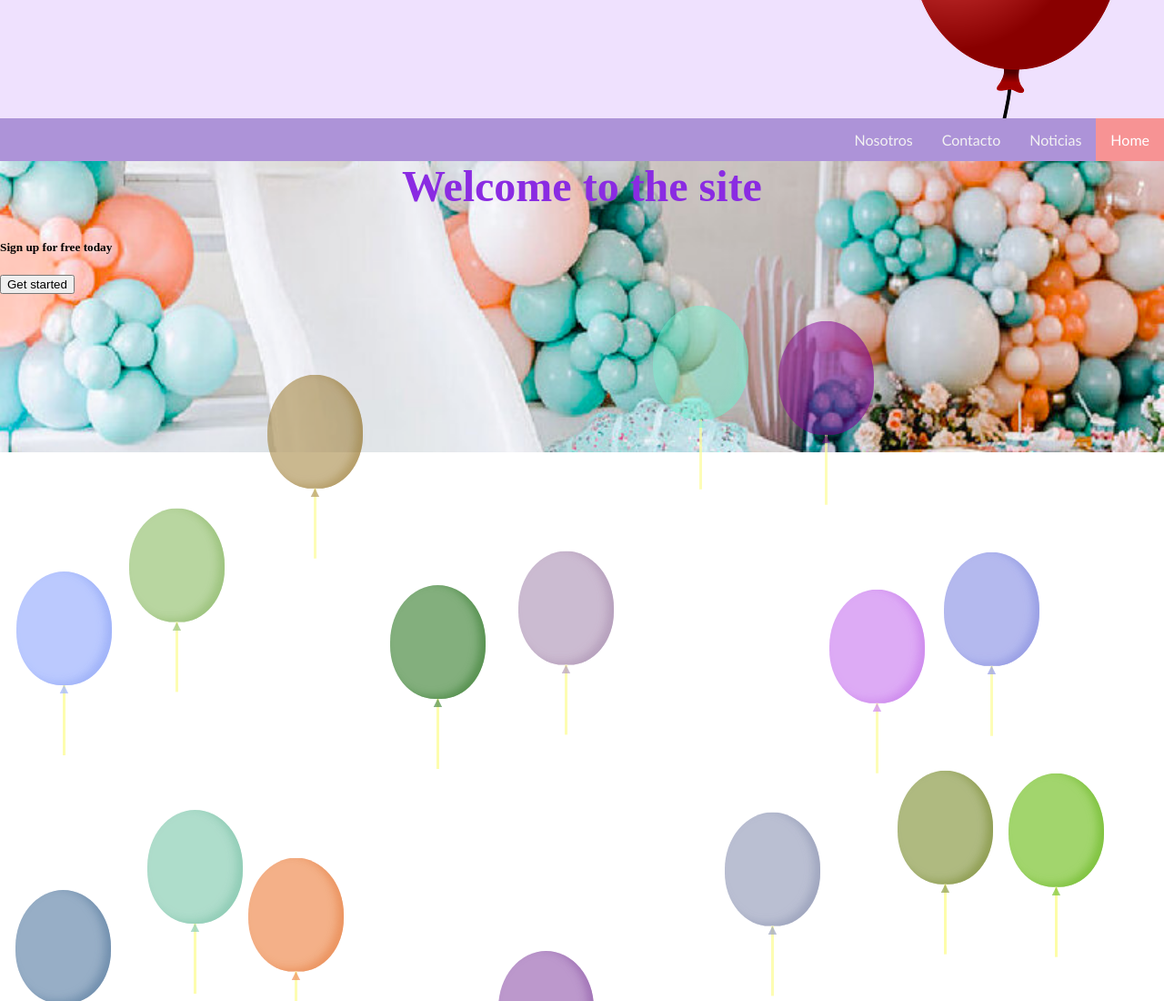
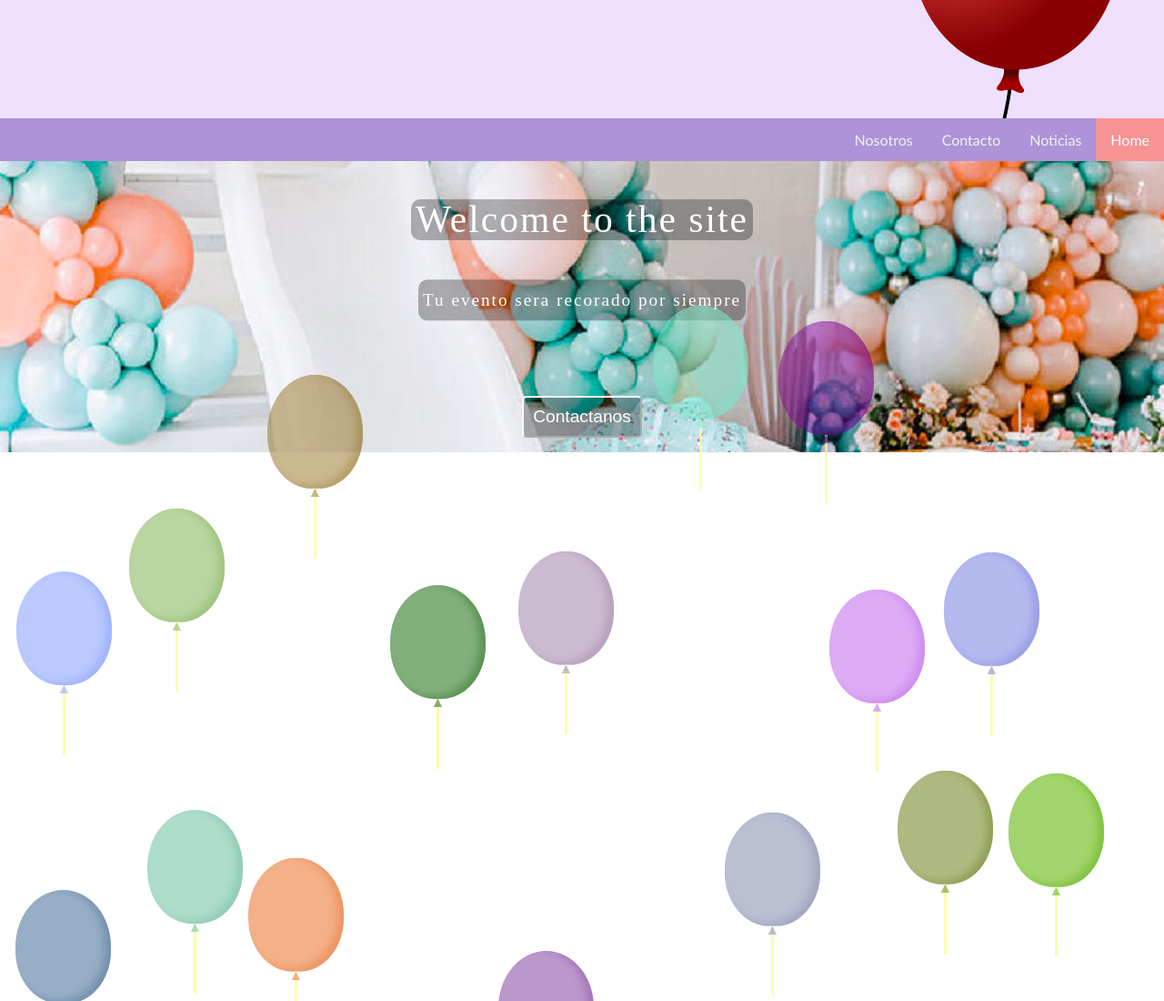
Before and after one commit to rgueta/balloons, a plain HTML site: page index.html in a window 1280 px wide. Shown: the top 1100 px of the page at 91% size. Drawn offline with Linux system fonts and the light colour scheme.

Commit message:
changed titles on banner

```diff
--- a/css/index.css
+++ b/css/index.css
@@ -53,26 +53,97 @@ body {
     color: white;
   }
 
-
-
   /* banner ------------------------------------- */
   .banner{
     background-position:right center;
     background-image: url(../imgs/work1.jpg);
     background-repeat: no-repeat;
     background-size:cover;
+    display: block;
     height: 40vh;
-    margin-top: -32px;
+    margin-top: 0px;
+    position: relative;
     width: 100%;
-    z-index: -1;
   }
 
-  .banner  > #BannerTitle1{
-    color: blueviolet;
-    font-size: 3em;
+  .slide-txt{
+    /* display: flex;
+    flex-direction: row;
+    flex: 1; */
+    /* text-align: center;
+    vertical-align: middle; */
+    /* justify-content: center; */
+    /* align-items: center; */
+    color: #fff;
+    letter-spacing: 2px;
+
+    line-height: 35px;
+    top: 30%;
+    left: 10%;
     display: flex;
-    justify-content: center;
+    flex-direction: column;
+    align-items: center;
+
+
+    /* line-height: 25px;
+    top: 50%;
+    left: 50%;
+    transform: translate(-50, -50%);
+    animation-name: posi2; */
+
+    --webkit-animation-name: posi;
+    --webkit-animation-duration: 2.s;
+    animation-name: posi;
+    animation-duration: 2s;
+}
+
+  .slide-txt  #bannerTitle1{
+    font-size: 2.6em;
+    border-radius: 10px;
+    background: rgba(9,9,9,0.3);
+
+    padding:5px;
+    top: 50%;
+    color:white;
   }
+
+
+  .slide-txt  #bannerTitle2{
+    top: 50%;
+    transform: translateY(-20%);
+
+  }
+
+
+  .slide-txt  #bannerTitle2 p{
+    font-size: 1.2em;
+    border-radius: 10px;
+    border: 10px;
+    background: rgba(9,9,9,0.3);
+    padding:5px;
+    color:white;
+  }
+
+  .slide-txt #bannerBtn{
+    top: 50%;
+    transform: translateY(100%);
+  }
+
+  .slide-txt #bannerBtn button{
+    cursor: pointer;
+    font-size: 1.2em;
+    border-radius: 5px;
+    border-color: white;
+    background: rgba(9,9,9,0.3);
+    padding:10px;
+    color:white;
+  }
+
+  .slide-txt #bannerBtn button:hover{
+    background: rgba(15, 14, 14, 0.5);
+    padding:10px;
+  }
+
 
   /* Media query */
 
--- a/index.html
+++ b/index.html
@@ -6,7 +6,8 @@
     <link rel="stylesheet" type="text/css" href="./css/index.css">
     <link rel="stylesheet" type="text/css" href="./css/balloons.css">
     <link rel="stylesheet" href="https://cdnjs.cloudflare.com/ajax/libs/font-awesome/4.7.0/css/font-awesome.min.css">
-    <title>Document</title>
+    <link rel="icon" type="image/png" href="./imgs/bal2.png">
+    <title>Ballons</title>
 </head>
 <body>
     <article>
@@ -32,11 +33,17 @@
         </nav>
       </article>
       <div class="banner">
-        <h1 id="BannerTitle1">Welcome to the site</h1>
-        <h5>Sign up for free today</h5>
-        <button>Get started</button>
+        <div class="slide-txt">
+            <p id="bannerTitle1">Welcome to the site</p>
+
+            <div id="bannerTitle2">
+                <p>Tu evento sera recorado por siempre</p>
+            </div>
+            <div id="bannerBtn">
+                <button>Contactanos</button>
+            </div>
+        </div>
       </div>
-
     <div id="balloon-container">
     </div>
     <script type="text/javascript" src="./js/scripts.js"></script>
--- a/js/scripts.js
+++ b/js/scripts.js
@@ -5,7 +5,6 @@ navbar.forEach(element => {
         this.classList.add('active')
     })
 });
-
 
 function myFunction() {
     var x = document.getElementById("myTopnav");
```
Also changed, not shown: imgs/bal2.png (added), 1 other file.
